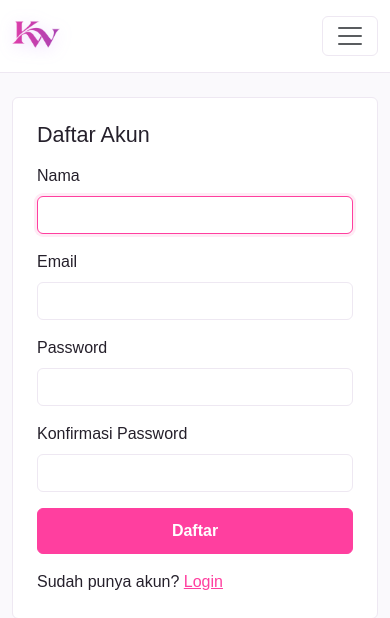
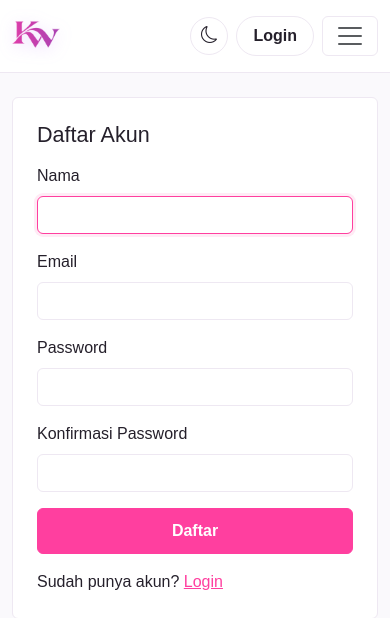
Before and after one commit to apnieee/Portal-Berita, a Laravel app: page /register in a window 390 px wide. Shown: the top 618 px of the page. Run offline with Laravel 12, Linux system fonts and the light colour scheme.

Commit message:
rapikan navbar mobile

```diff
--- a/resources/views/layouts/app.blade.php
+++ b/resources/views/layouts/app.blade.php
@@ -757,18 +757,7 @@
                 <img src="{{ asset('images/logo-kwave.png') }}" alt="KWave">
             </a>
 
-            <button
-                class="navbar-toggler"
-                type="button"
-                data-bs-toggle="collapse"
-                data-bs-target="#kwaveNav"
-                aria-controls="kwaveNav"
-                aria-expanded="false"
-                aria-label="Toggle navigation">
-                <span class="navbar-toggler-icon"></span>
-            </button>
-
-            <div class="collapse navbar-collapse" id="kwaveNav">
+            <div class="collapse navbar-collapse order-2 order-lg-1" id="kwaveNav">
                 <ul class="navbar-nav ms-lg-4 me-auto">
                     <li class="nav-item">
                         <a class="nav-link" href="{{ route('home') }}">
@@ -777,10 +766,10 @@
                     </li>
 
                     <li class="nav-item">
-                    <a class="nav-link" href="{{ route('dictionary.index') }}">
-                        Dictionary
-                    </a>
-                </li>
+                        <a class="nav-link" href="{{ route('dictionary.index') }}">
+                            Dictionary
+                        </a>
+                    </li>
 
                     @if(isset($kategoris))
                         @foreach($kategoris->take(5) as $kat)
@@ -811,7 +800,9 @@
                         Cari
                     </button>
                 </form>
+            </div>
 
+            <div class="d-flex align-items-center ms-auto order-1 order-lg-2">
                 <button
                     type="button"
                     class="theme-toggle me-2"
@@ -823,7 +814,6 @@
 
                 @auth
                     <div class="dropdown me-2">
-
                         <button
                             class="profile-avatar"
                             type="button"
@@ -840,11 +830,9 @@
                                     {{ strtoupper(substr(auth()->user()->nama, 0, 1)) }}
                                 </span>
                             @endif
-
                         </button>
 
                         <ul class="dropdown-menu dropdown-menu-end shadow border-0 rounded-4 p-2">
-
                             <li class="px-3 py-2">
                                 <strong>{{ auth()->user()->nama }}</strong>
                                 <div class="small text-muted">
@@ -858,20 +846,15 @@
 
                             <li>
                                 @if(auth()->user()->role === 'admin')
-                                    <a class="dropdown-item rounded-3"
-                                    href="{{ url('/admin') }}">
+                                    <a class="dropdown-item rounded-3" href="{{ url('/admin') }}">
                                         Dashboard Admin
                                     </a>
-
                                 @elseif(auth()->user()->role === 'author')
-                                    <a class="dropdown-item rounded-3"
-                                    href="{{ url('/author') }}">
+                                    <a class="dropdown-item rounded-3" href="{{ url('/author') }}">
                                         Dashboard Author
                                     </a>
-
                                 @else
-                                    <a class="dropdown-item rounded-3"
-                                    href="{{ route('profile.edit') }}">
+                                    <a class="dropdown-item rounded-3" href="{{ route('profile.edit') }}">
                                         Edit Profil
                                     </a>
                                 @endif
@@ -887,19 +870,29 @@
                                     </button>
                                 </form>
                             </li>
-
                         </ul>
                     </div>
-
                 @else
-
-                    <a href="{{ route('login') }}" class="btn-login">
+                    <a href="{{ route('login') }}" class="btn-login me-2">
                         Login
                     </a>
                 @endauth
+
+                <button
+                    class="navbar-toggler"
+                    type="button"
+                    data-bs-toggle="collapse"
+                    data-bs-target="#kwaveNav"
+                    aria-controls="kwaveNav"
+                    aria-expanded="false"
+                    aria-label="Toggle navigation">
+                    <span class="navbar-toggler-icon"></span>
+                </button>
+
             </div>
         </div>
     </nav>
+
 
     <main class="container py-4">
         @yield('content')
```
